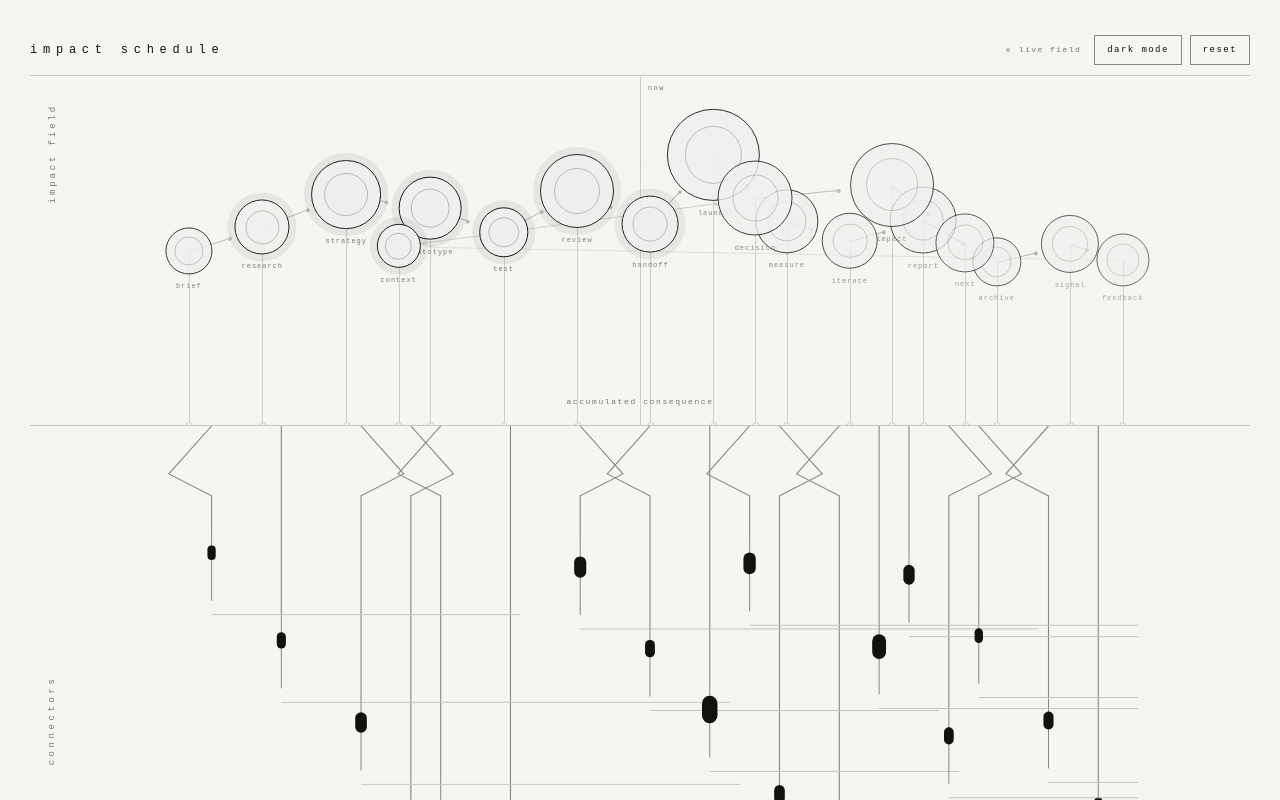
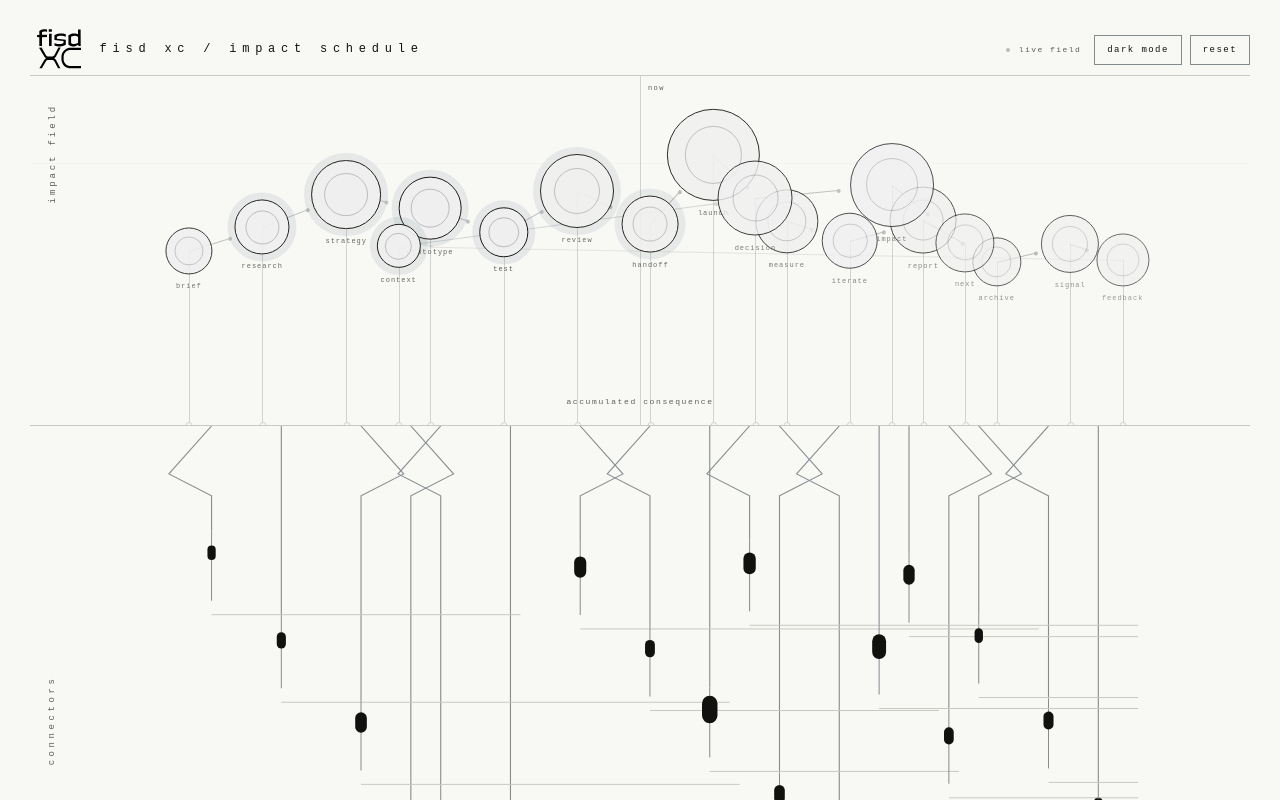
Before and after one commit to markmakelele/FISD-XC-OPS-Onchain-impact-operations, a website: page impact-schedule-sequential.html in a window 1280 px wide. Both pictures are taken after a click on the button "light mode". Shown: the top 800 px of the page. Drawn offline with Linux system fonts and the light colour scheme.

Commit message:
Apply shared FISD XC brand system to visual prototype

```diff
--- a/impact-schedule-sequential.html
+++ b/impact-schedule-sequential.html
@@ -211,14 +211,23 @@ svg{width:100%;height:100%;display:block}
   .impact{height:250px}
   .visual{height:500px}
 }
+/* FISD XC shared brand system */
+:root{--bg:#08090C;--fg:#F3F4F5;--muted:#A3A9B4;--line:#292E38;--line2:#49515E;--panel:#0E1015;--input:#12151B;--field:#12151B;--accent:#BDCBD4;--soft:rgba(189,203,212,.12)}
+[data-theme="light"]{--bg:#F8F8F5;--fg:#11110F;--muted:#5E5E58;--line:#C9C9C3;--line2:#858C8E;--panel:#FFF;--input:#F0F1ED;--field:#F0F1ED;--accent:#425A65;--soft:rgba(66,90,101,.10)}
+.fisd-logo-inline{width:clamp(42px,4.5vw,58px);height:auto;max-height:48px;object-fit:contain;display:inline-block;vertical-align:middle;flex:0 0 auto}
+.wordmark,.top .title{display:flex;align-items:center;gap:12px}
+button:focus-visible,input:focus-visible,select:focus-visible,a:focus-visible{outline:2px solid var(--accent);outline-offset:3px}
+@media(prefers-reduced-motion:reduce){*,*::before,*::after{animation:none!important;transition:none!important;scroll-behavior:auto!important}}
+
 </style>
+<link rel="stylesheet" href="assets/brand-tokens.css"><link rel="icon" type="image/svg+xml" href="assets/favicon.svg">
 </head>
 
 <body data-theme="dark">
 <div class="app">
 
 <header class="top">
-  <div class="title">impact schedule</div>
+  <div class="title"><img class="fisd-logo-inline" src="assets/fisd-xc-dark.svg" data-dark-src="assets/fisd-xc-dark.svg" data-light-src="assets/fisd-xc-light.svg" alt="FISD XC"><span>FISD XC / IMPACT SCHEDULE</span></div>
   <div class="top-actions">
     <div class="live"><i></i><span>live field</span></div>
     <button class="btn" id="theme">light mode</button>
@@ -515,5 +524,6 @@ document.getElementById("reset").onclick=()=>{
 window.addEventListener("resize",renderImpactField);
 render();
 </script>
+<script>(function(){function syncFisdMark(){var light=document.body&&document.body.dataset.theme==="light";document.querySelectorAll(".fisd-logo-inline").forEach(function(img){img.src=light?(img.dataset.lightSrc||"assets/fisd-xc-light.svg"):(img.dataset.darkSrc||"assets/fisd-xc-dark.svg")});}syncFisdMark();if(window.MutationObserver&&document.body)new MutationObserver(syncFisdMark).observe(document.body,{attributes:true,attributeFilter:["data-theme"]});})();</script>
 </body>
 </html>
```
